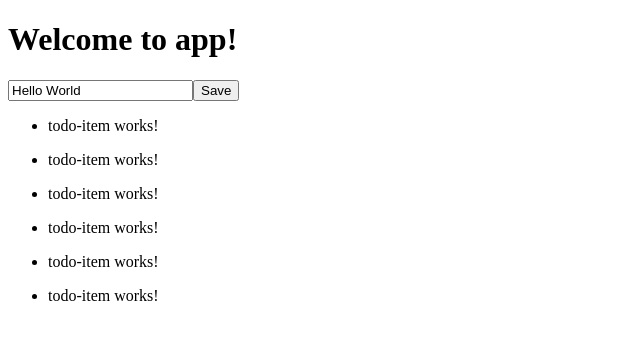
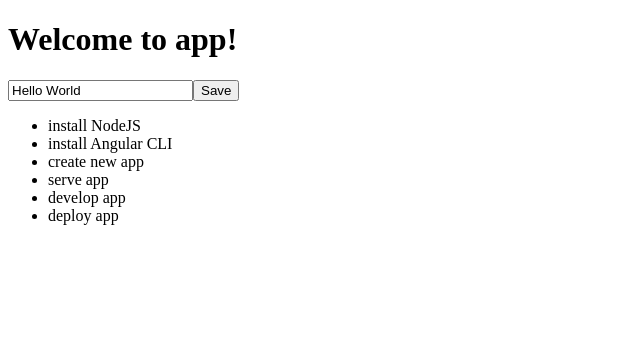
Before and after one commit to KatarzynaZasada/ng-todo-list, an Angular app: page / in a window 1280 px wide. Shown: the top 340 px of the page, without its empty margins (0-640 px from the left). Built offline with nearby package versions, Linux system fonts and the light colour scheme.

Commit message:
Interface chapter

```diff
--- a/src/app/app.component.ts
+++ b/src/app/app.component.ts
@@ -1,4 +1,5 @@
 import { Component } from '@angular/core';
+import { TodoItem } from './interfaces/todo-item';
 
 @Component({
   selector: 'app-root',
@@ -7,7 +8,7 @@ import { Component } from '@angular/core';
 })
 export class AppComponent {
   title = 'app';
-  todoList = [
+  todoList: TodoItem[] = [
     { title: 'install NodeJS' },
     { title: 'install Angular CLI' },
     { title: 'create new app' },
--- /dev/null
+++ b/src/app/interfaces/todo-item.ts
@@ -0,0 +1,4 @@
+export interface TodoItem {
+  title: string;
+  completed?: boolean;
+}
--- a/src/app/todo-item/todo-item.component.html
+++ b/src/app/todo-item/todo-item.component.html
@@ -1,3 +1 @@
-<p>
-  todo-item works!
-</p>
+{{ item.title }}
--- a/src/app/todo-item/todo-item.component.ts
+++ b/src/app/todo-item/todo-item.component.ts
@@ -1,4 +1,5 @@
 import { Component, OnInit, Input } from '@angular/core';
+import { TodoItem } from '../interfaces/todo-item';
 
 @Component({
   selector: 'app-todo-item',
@@ -7,7 +8,7 @@ import { Component, OnInit, Input } from '@angular/core';
 })
 export class TodoItemComponent implements OnInit {
   @Input()
-  item;
+  item: TodoItem;
 
   constructor() {}
 
```
